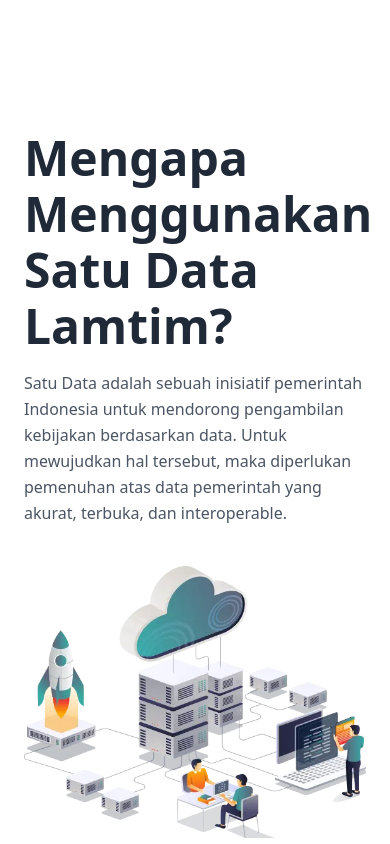
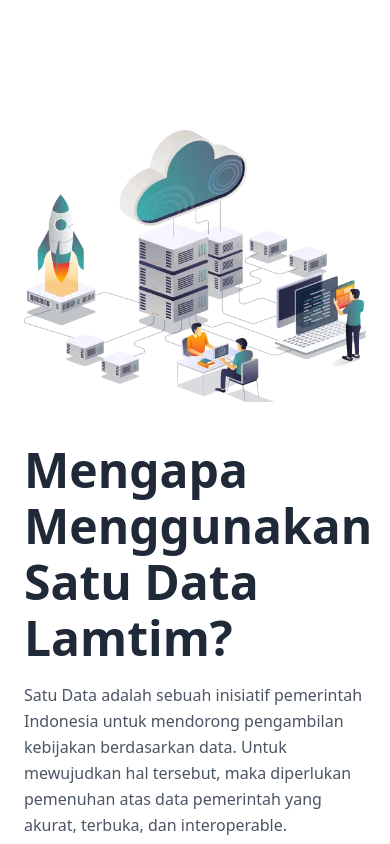
Before and after one commit to misdarmanto/clone_web, a React (Vite) app: page / in a window 390 px wide. Shown: the part 2300-3144 px from the top of the page. Built offline with nearby package versions, Linux system fonts and the light colour scheme.

Commit message:
feat: adjust whyme section

```diff
--- a/src/pages/HomeView.tsx
+++ b/src/pages/HomeView.tsx
@@ -84,19 +84,19 @@
       </div>
 
       <div className="relative z-10 max-w-7xl mx-auto px-4 py-16 grid grid-cols-1 md:grid-cols-2 gap-10 items-center">
-        <div>
+        <div className="order-2 md:order-1">
           <h2 className="text-h1 text-gray-800 mb-4">
             Mengapa Menggunakan <br className="hidden md:block" />
             Satu Data Lamtim?
           </h2>
-          <p className="text-gray-600 leading-relaxed">
+          <p className="text-gray-600 leading-relaxed ">
             Satu Data adalah sebuah inisiatif pemerintah Indonesia untuk
             mendorong pengambilan kebijakan berdasarkan data. Untuk mewujudkan
             hal tersebut, maka diperlukan pemenuhan atas data pemerintah yang
             akurat, terbuka, dan interoperable.
           </p>
         </div>
-        <div className="flex justify-center">
+        <div className="flex justify-center order-1 md:order-2">
           <img
             src={whyMeImage}
             alt="Mengapa Satu Data"
```
